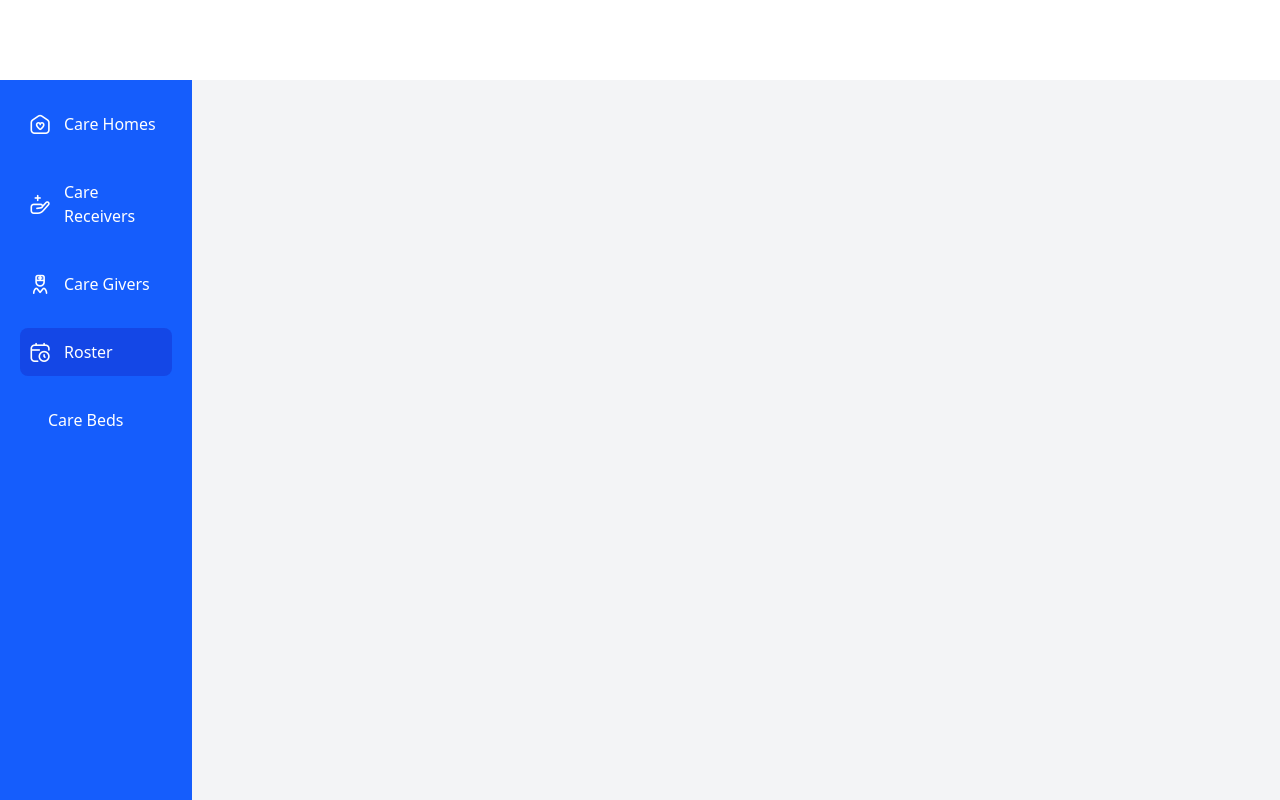
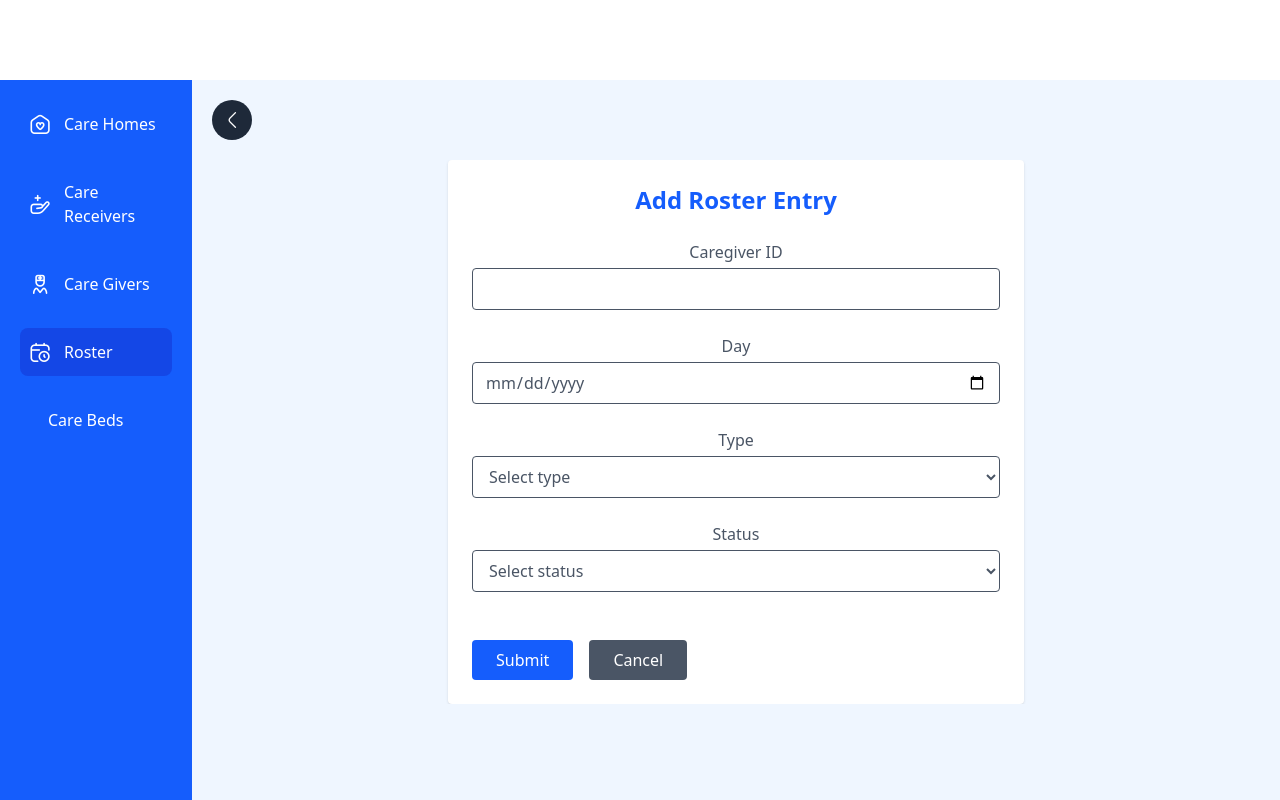
Before and after one commit to healthifyLK/UK-CareHome-Admin-Dashboard, a React (Vite) app: page /roster/add in a window 1280 px wide. Built offline with nearby package versions, Linux system fonts and the light colour scheme; some icons are missing.

Commit message:
feat: Update Roster on calender view

```diff
--- a/src/App.jsx
+++ b/src/App.jsx
@@ -13,6 +13,7 @@ import CareGiverRegForm from './Components/CareGiverRegForm';
 import CareGiverRegPage from './Pages/CareGiverRegPage';
 import CareReceiverReg from './Pages/CareReceiverReg';
 import CareBedReg from './Pages/CareBedReg';
+import RosterAddPage from './Pages/RosterAddPage';
 
 function App() {
 
@@ -33,7 +34,7 @@ function App() {
             <Route path='/care-givers/register' element={<CareGiverRegPage />} />
             <Route path='/care-receivers/register' element={<CareReceiverReg />} />
             <Route path='/care-beds/register' element={<CareBedReg />} />
-
+            <Route path='/roster/add' element={<RosterAddPage />} />
           </Routes>
         </div>
       </div>
--- /dev/null
+++ b/src/Components/RosterAddForm.jsx
@@ -0,0 +1,144 @@
+import React, { useState } from 'react';
+import { toast, ToastContainer } from 'react-toastify';
+import 'react-toastify/dist/ReactToastify.css';
+
+const initialFormState = {
+  caregiverId: '',
+  day: '',
+  type: '', // FULL_DAY, MORNING, EVENING, NIGHT
+  status: '', // PUBLISHED, DRAFT, CANCELLED
+};
+
+function RosterAddForm() {
+  const [formData, setFormData] = useState(initialFormState);
+  const [errors, setErrors] = useState({});
+
+  const handleChange = (e) => {
+    const { name, value } = e.target;
+    setFormData(prev => ({
+      ...prev,
+      [name]: value,
+    }));
+  };
+
+  const validateForm = (data) => {
+    const errors = {};
+
+    if (!data.caregiverId.trim()) errors.caregiverId = 'Caregiver ID is required';
+    if (!data.day) errors.day = 'Day is required';
+    if (!data.type) errors.type = 'Type is required';
+    else if (!['FULL_DAY', 'MORNING', 'EVENING', 'NIGHT'].includes(data.type))
+      errors.type = 'Type must be FULL_DAY, MORNING, EVENING, or NIGHT';
+    if (!data.status) errors.status = 'Status is required';
+    else if (!['PUBLISHED', 'DRAFT', 'CANCELLED'].includes(data.status))
+      errors.status = 'Status must be PUBLISHED, DRAFT, or CANCELLED';
+
+    return errors;
+  };
+
+  const handleSubmit = (e) => {
+    e.preventDefault();
+    const validationErrors = validateForm(formData);
+    setErrors(validationErrors);
+
+    if (Object.keys(validationErrors).length > 0) {
+      Object.values(validationErrors).forEach(msg =>
+        toast.error(msg, { position: 'top-right' })
+      );
+      return;
+    }
+
+    console.log('Roster form submitted:', formData);
+    toast.success('Roster entry added successfully!', { position: 'top-right' });
+    // Add backend submission here
+  };
+
+  const handleCancel = () => {
+    setFormData(initialFormState);
+    window.history.back();
+  };
+
+  return (
+    <>
+      <ToastContainer />
+      <form onSubmit={handleSubmit} className="max-w-xl mx-auto p-6 space-y-6 bg-white rounded shadow">
+        <h2 className="text-2xl font-semibold text-blue-600">Add Roster Entry</h2>
+
+        <label className="flex flex-col text-gray-600">
+          Caregiver ID
+          <input
+            type="text"
+            name="caregiverId"
+            value={formData.caregiverId}
+            onChange={handleChange}
+            className="mt-1 border border-gray-600 rounded px-3 py-2 focus:outline-none focus:ring-2 focus:ring-blue-600"
+          />
+          {errors.caregiverId && <span className="text-red-600 text-sm">{errors.caregiverId}</span>}
+        </label>
+
+        <label className="flex flex-col text-gray-600">
+          Day
+          <input
+            type="date"
+            name="day"
+            value={formData.day}
+            onChange={handleChange}
+            className="mt-1 border border-gray-600 rounded px-3 py-2 focus:outline-none focus:ring-2 focus:ring-blue-600"
+          />
+          {errors.day && <span className="text-red-600 text-sm">{errors.day}</span>}
+        </label>
+
+        <label className="flex flex-col text-gray-600">
+          Type
+          <select
+            name="type"
+            value={formData.type}
+            onChange={handleChange}
+            className="mt-1 border border-gray-600 rounded px-3 py-2 focus:outline-none focus:ring-2 focus:ring-blue-600"
+          >
+            <option value="">Select type</option>
+            <option value="FULL_DAY">FULL_DAY</option>
+            <option value="MORNING">MORNING</option>
+            <option value="EVENING">EVENING</option>
+            <option value="NIGHT">NIGHT</option>
+          </select>
+          {errors.type && <span className="text-red-600 text-sm">{errors.type}</span>}
+        </label>
+
+        <label className="flex flex-col text-gray-600">
+          Status
+          <select
+            name="status"
+            value={formData.status}
+            onChange={handleChange}
+            className="mt-1 border border-gray-600 rounded px-3 py-2 focus:outline-none focus:ring-2 focus:ring-blue-600"
+          >
+            <option value="">Select status</option>
+            <option value="PUBLISHED">PUBLISHED</option>
+            <option value="DRAFT">DRAFT</option>
+            <option value="CANCELLED">CANCELLED</option>
+          </select>
+          {errors.status && <span className="text-red-600 text-sm">{errors.status}</span>}
+        </label>
+
+        <div className="flex space-x-4 pt-6">
+          <button
+            type="submit"
+            className="bg-blue-600 text-white px-6 py-2 rounded hover:bg-blue-700 transition"
+          >
+            Submit
+          </button>
+          <button
+            type="button"
+            onClick={handleCancel}
+            className="bg-gray-600 text-white px-6 py-2 rounded hover:bg-gray-700 transition"
+          >
+            Cancel
+          </button>
+        </div>
+      </form>
+    </>
+  );
+}
+
+export default RosterAddForm;
--- a/src/Components/RosterArea.jsx
+++ b/src/Components/RosterArea.jsx
@@ -1,19 +1,20 @@
 import React, { useState, useMemo } from 'react';
-import { Calendar, Clock, MapPin, User, Plus, Filter } from 'lucide-react';
+import { Calendar, Clock, MapPin, User } from 'lucide-react';
 import { CareGiverShifts } from '../assets/assets';
 
 const RosterArea = () => {
-  // Sample data based on your API response structure
-  const [shifts] = useState(CareGiverShifts);
+  // Sample shifts data
+  const [shifts, setShifts] = useState(CareGiverShifts);
 
   const [currentWeek, setCurrentWeek] = useState(new Date('2025-09-13'));
+  const [editingRow, setEditingRow] = useState(null);
+  const [editingStatus, setEditingStatus] = useState('');
 
-  // Generate week dates
+  // Generate week dates for display
   const weekDates = useMemo(() => {
     const dates = [];
     const startOfWeek = new Date(currentWeek);
-    startOfWeek.setDate(startOfWeek.getDate() - startOfWeek.getDay()); // Start from Sunday
-
+    startOfWeek.setDate(startOfWeek.getDate() - startOfWeek.getDay()); // Sunday start
     for (let i = 0; i < 7; i++) {
       const date = new Date(startOfWeek);
       date.setDate(startOfWeek.getDate() + i);
@@ -33,7 +34,7 @@ const RosterArea = () => {
     return Array.from(uniqueCaregivers.values());
   }, [shifts]);
 
-  // Get shifts for a specific caregiver and date
+  // Get shifts for caregiver and date
   const getShiftsForCaregiverAndDate = (caregiverId, date) => {
     const dateString = date.toISOString().split('T')[0];
     return shifts.filter(shift => {
@@ -42,37 +43,42 @@ const RosterArea = () => {
     });
   };
 
-  // Navigate weeks
   const navigateWeek = (direction) => {
     const newDate = new Date(currentWeek);
-    newDate.setDate(newDate.getDate() + (direction * 7));
+    newDate.setDate(newDate.getDate() + direction * 7);
     setCurrentWeek(newDate);
   };
 
-  // Format time
-  const formatTime = (timeString) => {
-    return timeString.slice(0, 5); // Remove seconds
-  };
+  const formatTime = (timeString) => timeString.slice(0, 5);
 
-  // Get shift type color
-  const getShiftTypeColor = (shiftType) => {
-    const colors = {
+  const getShiftTypeColor = (shiftType) => ({
     'FULL_DAY': 'bg-blue-100 text-blue-800 border-blue-200',
     'MORNING': 'bg-yellow-100 text-yellow-800 border-yellow-200',
     'EVENING': 'bg-orange-100 text-orange-800 border-orange-200',
-      'NIGHT': 'bg-purple-100 text-purple-800 border-purple-200'
-    };
-    return colors[shiftType] || 'bg-gray-100 text-gray-800 border-gray-200';
+    'NIGHT': 'bg-purple-100 text-purple-800 border-purple-200',
+  }[shiftType] || 'bg-gray-100 text-gray-800 border-gray-200');
+
+  const getStatusColor = (status) => ({
+    'PUBLISHED': 'bg-green-100 text-green-800',
+    'DRAFT': 'bg-gray-100 text-gray-800',
+    'CANCELLED': 'bg-red-100 text-red-800',
+  }[status] || 'bg-gray-100 text-gray-800');
+
+  // Edit button click handler
+  const handleEdit = (shift) => {
+    setEditingRow(shift.id);
+    setEditingStatus(shift.status);
   };
 
-  // Get status color
-  const getStatusColor = (status) => {
-    const colors = {
-      'PUBLISHED': 'bg-green-100 text-green-800',
-      'DRAFT': 'bg-gray-100 text-gray-800',
-      'CANCELLED': 'bg-red-100 text-red-800'
-    };
-    return colors[status] || 'bg-gray-100 text-gray-800';
+  // Done button click handler
+  const handleDone = () => {
+    setShifts(prev =>
+      prev.map(s =>
+        s.id === editingRow ? { ...s, status: editingStatus } : s
+      )
+    );
+    setEditingRow(null);
+    setEditingStatus('');
   };
 
   return (
@@ -119,10 +125,8 @@ const RosterArea = () => {
               <tr key={caregiver.id} className="hover:bg-gray-50">
                 <td className="px-6 py-4 whitespace-nowrap">
                   <div className="flex items-center">
-                    <div className="flex-shrink-0 h-10 w-10">
-                      <div className="h-10 w-10 rounded-full bg-gray-300 flex items-center justify-center">
+                    <div className="flex-shrink-0 h-10 w-10 rounded-full bg-gray-300 flex items-center justify-center">
                       <User className="w-5 h-5 text-gray-600" />
-                      </div>
                     </div>
                     <div className="ml-4">
                       <div className="text-sm font-medium text-gray-900">{caregiver.name}</div>
@@ -152,14 +156,38 @@ const RosterArea = () => {
                                 <MapPin className="w-3 h-3" />
                                 <span className="truncate">{shift.location.name}</span>
                               </div>
-                              <div className={`px-1 py-0.5 rounded text-xs ${getStatusColor(shift.status)}`}>
-                                {shift.status}
+                              <div className={`px-1 py-0.5 rounded text-xs inline-block ${getStatusColor(shift.status)}`}>
+                                {editingRow === shift.id ? (
+                                  <select
+                                    value={editingStatus}
+                                    onChange={e => setEditingStatus(e.target.value)}
+                                    className="bg-white border rounded p-1 text-xs"
+                                  >
+                                    <option value="PUBLISHED">PUBLISHED</option>
+                                    <option value="DRAFT">DRAFT</option>
+                                    <option value="CANCELLED">CANCELLED</option>
+                                  </select>
+                                ) : (
+                                  shift.status
+                                )}
                               </div>
-                              {shift.notes && (
-                                <div className="text-xs text-gray-600 mt-1 italic">
-                                  {shift.notes.length > 20 ? shift.notes.substring(0, 20) + '...' : shift.notes}
+                              <div>
+                                {editingRow === shift.id ? (
+                                  <button
+                                    className="bg-green-500 text-white px-2 py-1 mt-3 rounded-sm"
+                                    onClick={handleDone}
+                                  >
+                                    Done
+                                  </button>
+                                ) : (
+                                  <button
+                                    className="bg-black text-white px-2 py-1 mt-3 rounded-sm"
+                                    onClick={() => handleEdit(shift)}
+                                  >
+                                    Edit
+                                  </button>
+                                )}
                               </div>
-                              )}
                             </div>
                           ))
                         )}
@@ -198,3 +226,7 @@ const RosterArea = () => {
 };
 
 export default RosterArea;
+
+function formatTime(timeString) {
+  return timeString.slice(0, 5); // Remove seconds
+}
--- a/src/Pages/Roster.jsx
+++ b/src/Pages/Roster.jsx
@@ -8,7 +8,7 @@ function Roster() {
     <div className={Styles.PageStyle}>
       <div className={Styles.PageTopContainer}>
         <h1 className={Styles.TitleText}>Rosters</h1>
-        <AddNewBts btn_name="Shift" />
+        <AddNewBts link_path={"/roster/add"} btn_name="Shift" />
       </div>
       <div className='overflow-y-scroll relative'>
         <RosterArea/>
--- /dev/null
+++ b/src/Pages/RosterAddPage.jsx
@@ -0,0 +1,20 @@
+import React from 'react'
+import { Styles } from '../Styles/Styles'
+import RosterAddForm from '../Components/RosterAddForm'
+import BackButton from '../Components/BackButton'
+
+function RosterAddPage() {
+  return (
+    <div className={Styles.PageStyle}>
+        <div className={Styles.PageTopContainer}>
+            <BackButton/>
+        </div>
+
+        <div className='overflow-y-scroll'>
+            <RosterAddForm/>
+        </div>
+    </div>
+  )
+}
+
+export default RosterAddPage
```
Lines whose indentation alone changed are shown as unchanged.
